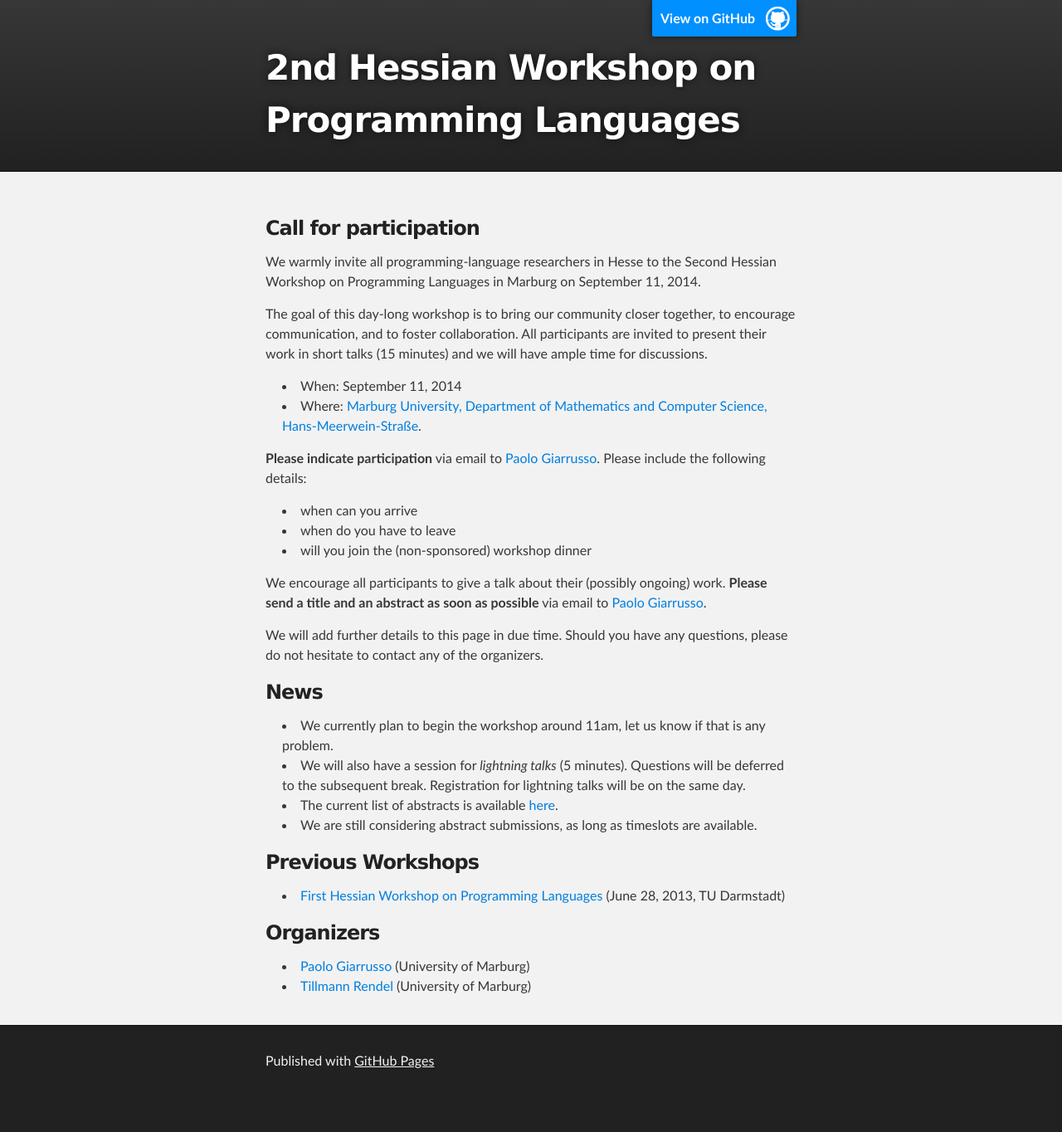
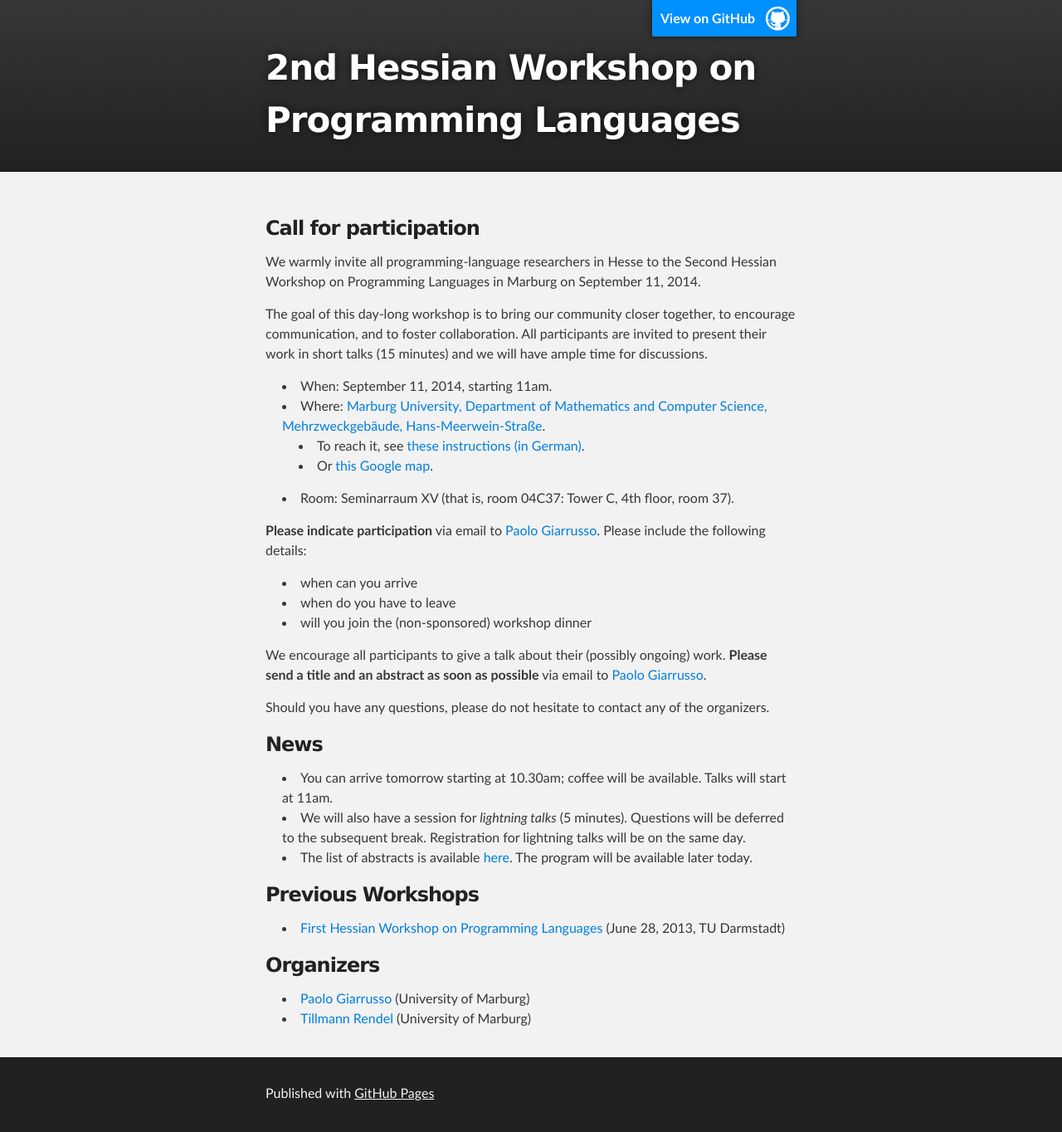
Before and after one commit to ps-mr/hesspl-2014, a Jekyll site: the page built from index.md, in a window 1280 px wide. Shown: the whole page at 83% size. Built offline with Jekyll 4.4.1, drawn with Linux system fonts in a browser that asks for light colours; before the commit the page ends 1325 px from its top, so only the background shows below that.

Commit message:
Add needed info to the homepage

```diff
--- a/index.md
+++ b/index.md
@@ -10,9 +10,13 @@ encourage communication, and to foster collaboration.
 All participants are invited to present their work in short talks (15 minutes)
 and we will have ample time for discussions.
 
-* When: September 11, 2014
+* When: September 11, 2014, starting 11am.
 * Where: [Marburg University, Department of Mathematics and Computer Science,
-Hans-Meerwein-Straße](http://www.uni-marburg.de/fb12/kontakt_lageplan).
+Mehrzweckgebäude, Hans-Meerwein-Straße](http://www.uni-marburg.de/fb12/kontakt_lageplan).
+    - To reach it, see
+  [these instructions (in German)](http://www.uni-marburg.de/fb12/kontakt_lageplan/zufahrt).
+	- Or [this Google map](https://www.google.com/maps/ms?msid=204752222428341055162.000502b77a525cfddd387&msa=0).
+* Room: Seminarraum XV (that is, room 04C37: Tower C, 4th floor, room 37).
 
 **Please indicate participation** via email to [Paolo
 Giarrusso](pgiarrusso@informatik.uni-marburg.de). Please include the following
@@ -26,18 +30,15 @@ We encourage all participants to give a talk about their (possibly ongoing)
 work. **Please send a title and an abstract as soon as possible** via email to [Paolo
 Giarrusso](pgiarrusso@informatik.uni-marburg.de).
 
-We will add further details to this page in due time.
 Should you have any questions, please do not hesitate to contact any of the organizers.
 
 ### News
 
-* We currently plan to begin the workshop around 11am, let us know if
-that is any problem.
+* You can arrive tomorrow starting at 10.30am; coffee will be available. Talks will start at 11am.
 * We will also have a session for *lightning talks* (5 minutes). Questions will be
 deferred to the subsequent break. Registration for lightning talks will be on
 the same day.
-* The current list of abstracts is available [here](abstracts.html).
-* We are still considering abstract submissions, as long as timeslots are available.
+* The list of abstracts is available [here](abstracts.html). The program will be available later today.
 
 ### Previous Workshops
  * [First Hessian Workshop on Programming Languages](http://erdweg.org/HessPL/index.html) (June 28, 2013, TU Darmstadt)
```
